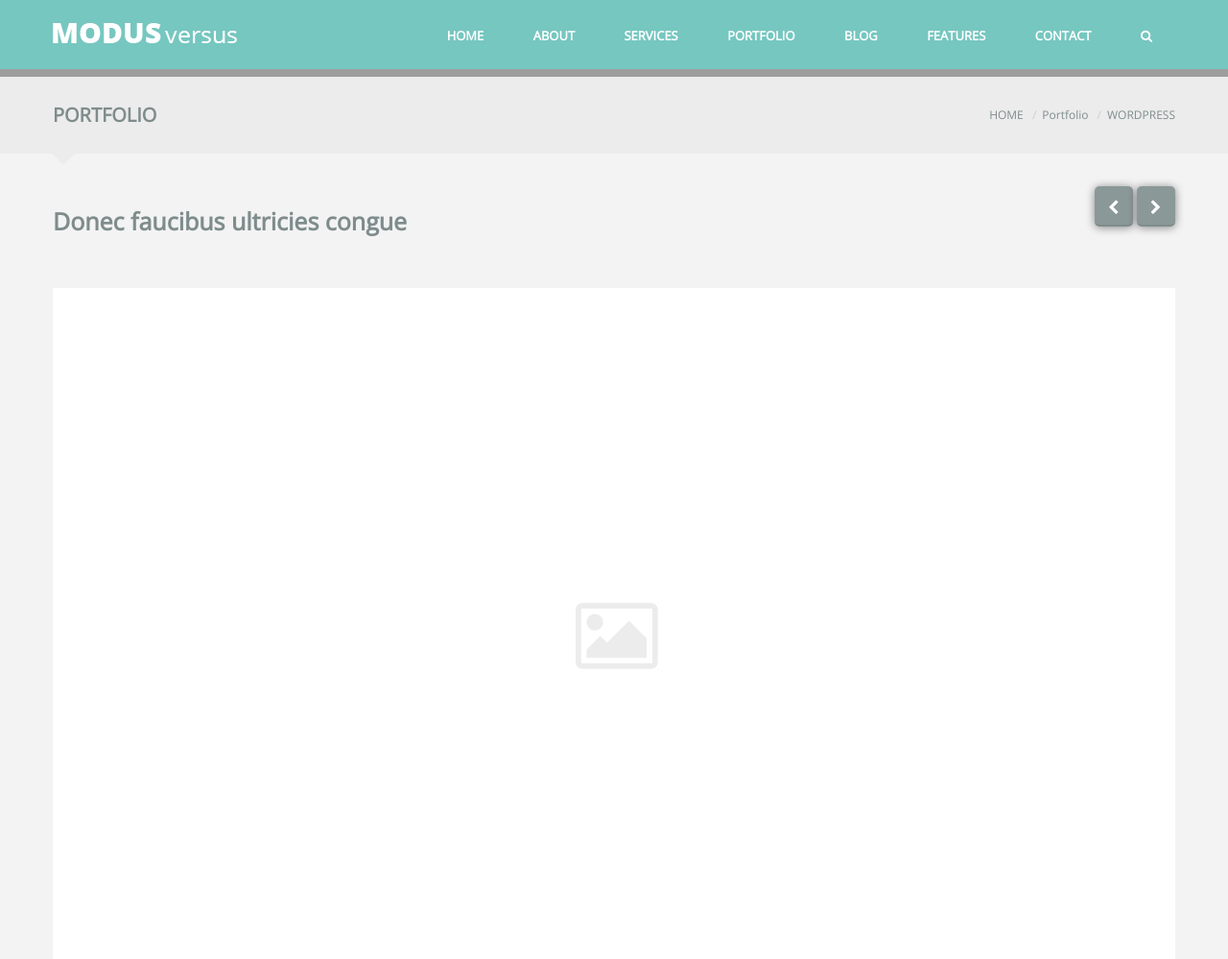
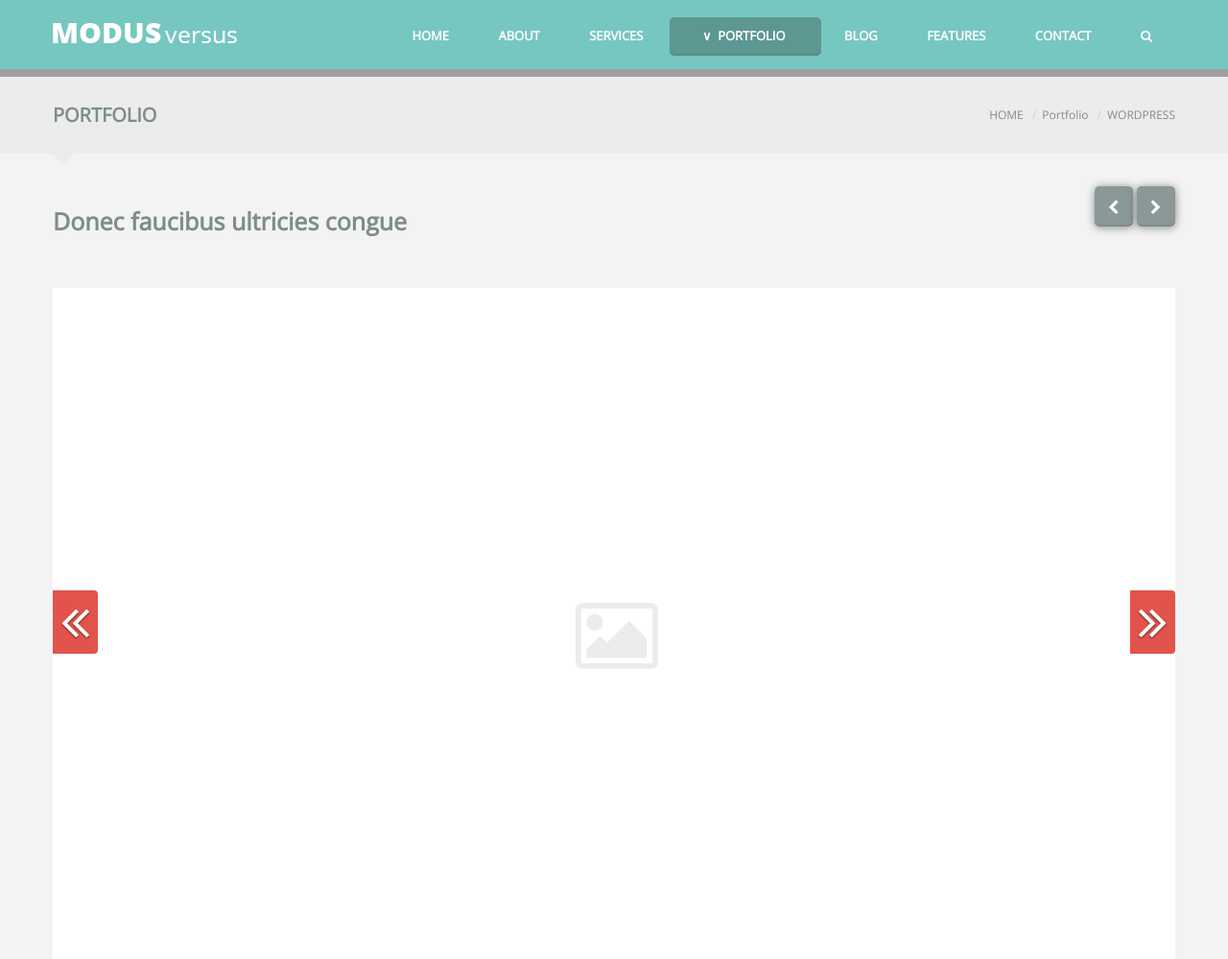
Before and after one commit to sbimochan/sbimochan.github.io, a PHP site: page /html/assignment3/index.html in a window 1280 px wide. Shown: the top 999 px of the page at 96% size. Run offline with PHP 8.4, Linux system fonts and the light colour scheme; grey boxes are pictures that could not be loaded.

Commit message:
static complete

```diff
--- a/html/assignment3/css/style.css
+++ b/html/assignment3/css/style.css
@@ -15,6 +15,10 @@
 	/*border:1px red solid;*/
 
 }
+.submenu ul{
+	dis/*p*/lay: none;
+}
+
 .header-bottom .contents .title{
 	font-family: 'Open Sans', sans-serif;
 	font-size: 20px;
@@ -355,3 +359,88 @@ span.overlay-desc{
 	margin-top: 322px;
     margin-left: 545px;
 }
+.dropbtn {
+    background-color: #5D9792;
+    color: white;
+    padding:10px 10px;
+    border-bottom: 2px solid #528B86;
+    border-radius: 5px;
+    cursor: pointer;
+}
+.main-menu{
+	position: relative;
+	display: inline-block;
+}
+.dropdown-content {
+    display: none;
+    position: absolute;
+    background-color: #76C7C0;
+    min-width: 160px;
+    box-shadow: 0px 8px 16px 0px rgba(0,0,0,0.2);
+    z-index: 1;
+    margin-left: 290px;
+    margin-top: 32px;
+}
+
+.dropdown-content a {
+    color: black;
+    padding: 12px 16px;
+    text-decoration: none;
+    display: block;
+}
+
+.dropdown-content a:hover {background-color: #f1f1f1}
+
+.dropbtn:hover .dropdown-content {
+    display: block;
+}
+.slider-control {
+    min-height: 28px;
+    min-width: 32px;
+    max-height: 60px;
+    max-width: 50px;
+    height: 12%;
+    width: 4%;
+    top: 45%;
+    opacity: 1;
+    position: absolute;
+    bottom:0;
+    left:0;
+    font-size: 20px;
+    color:#fff;
+    text-align: center;
+    text-shadow: 0 1px 2px rgba(0,0,0,.6);
+}
+.main-slider-controller{
+	background-color: #E2534B;
+    border-bottom-right-radius: 4px;
+    border-top-right-radius: 4px;
+    min-height: 28px;
+    min-width: 32px;
+    max-width: 50px;
+    max-height: 60px;
+    height: 100%;
+    width: 100%;
+    background-size: 100% 100%;
+    padding-top: 12%;
+}
+.slider-control.right{
+	right:0;
+	left:auto;
+
+}
+.slider-control i{
+	font-size: 52px;
+}
+.social ul li a:hover .fa-facebook{
+	color:#3b5998;
+}
+.social ul li a:hover .fa-google-plus{
+	color:#d34836;
+}
+.social ul li a:hover .fa-twitter{
+	color:#00aced;
+}
+.social ul li a:hover .fa-rss{
+	color:#f26522;
+}
--- a/html/assignment3/index.html
+++ b/html/assignment3/index.html
@@ -23,7 +23,13 @@
                         <li><a href="#">HOME</a></li>
                         <li><a href="">ABOUT</a></li>
                         <li><a href="">SERVICES</a></li>
-                        <li><a href="">PORTFOLIO</a></li>
+                        <li class="dropbtn"><a href="">&or; &nbsp;PORTFOLIO</a>
+                         <div class="dropdown-content">
+                            <a href="#">Link 1</a>
+                            <a href="#">Link 2</a>
+                            <a href="#">Link 3</a>
+                          </div>
+                        </li>
                         <li><a href="">BLOG</a></li>
                         <li><a href="">FEATURES</a></li>
                         <li><a href="">CONTACT</a></li>
@@ -71,6 +77,16 @@
                     <div class="slider-images">
                       <i class="fa fa-picture-o fa-5x slider-noimg" aria-hidden="true"></i>
                         <!-- <img src="images/slider1.jpg" class="slider-images" alt="image of mountains"> -->
+                        <a href="" class="slider-control left">
+                          <div class="main-slider-controller left">
+                            <i class="fa fa-angle-double-left"></i>
+                          </div>
+                        </a>
+                         <a href="" class="slider-control right">
+                          <div class="main-slider-controller right">
+                            <i class="fa fa-angle-double-right"></i>
+                          </div>
+                        </a>
                     </div>
                     <!--  <div class="arrow-container-main-slider-left">
                         <a href="#"><i class="fa fa-angle-double-left custom-icon" aria-hidden="true"></i></a>
```
